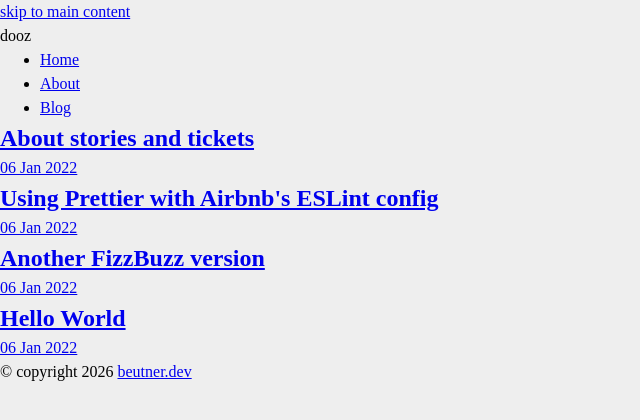
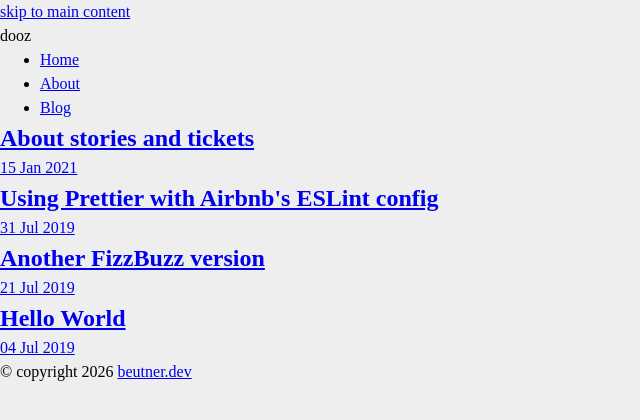
Before and after one commit to danielbeutner/beutner.dev, an Eleventy site: page src/pages/blog.njk in a window 1280 px wide. Shown: the full height of the page, 0-640 px from the left. Built offline with nearby package versions, Linux system fonts and the light colour scheme; Eleventy itself is replaced by a stand-in of ours; files that its build step writes are made by us from their sources; what @swc/core, debug, postcss-import would draw is missing.

Commit message:
fix: post dates

```diff
--- a/src/pages/blog.njk
+++ b/src/pages/blog.njk
@@ -8,6 +8,6 @@ eleventyNavigation:
 {%- for post in collections.posts | reverse -%}
   <a href="{{ post.url }}">
     <h2>{{ post.data.title }}</h2>
-    <time itemprop="datePublished" datetime="{{ page.date | dateToISO }}">{{ page.date | readableDate('dd LLL yyyy') }}</time>
+    <time itemprop="datePublished" datetime="{{ post.date | dateToISO }}">{{ post.date | readableDate('dd LLL yyyy') }}</time>
   </a>
 {%- endfor -%}
```
Also changed, not shown: .eleventy.js, src/posts/2019-07-04-hello-world.md (renamed from src/posts/2019-07-04 hello-world.md), src/posts/2019-07-21-another-fizzbuzz.md (renamed from src/posts/2019-07-21 another-fizzbuzz.md), src/posts/2019-07-31-prettier-airbnb-eslint.md (renamed from src/posts/2019-07-31 prettier-airbnb-eslint.md), src/posts/2021-01-15-about-user-stories-and-tickets.md (renamed from src/posts/2021-01-15 about-user-stories-and-tickets.md).
